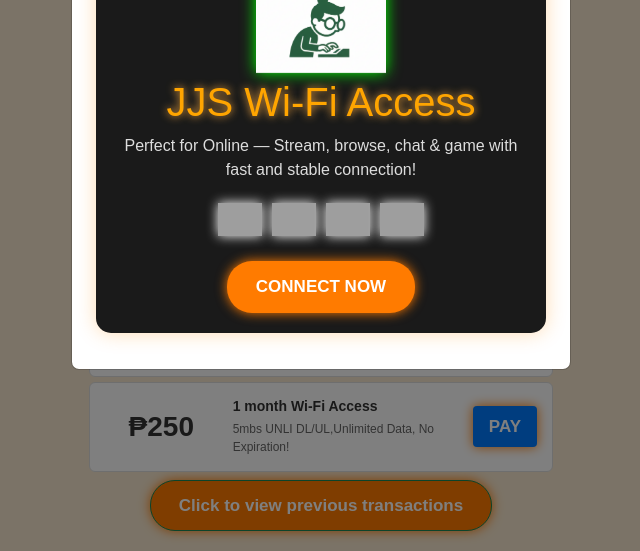
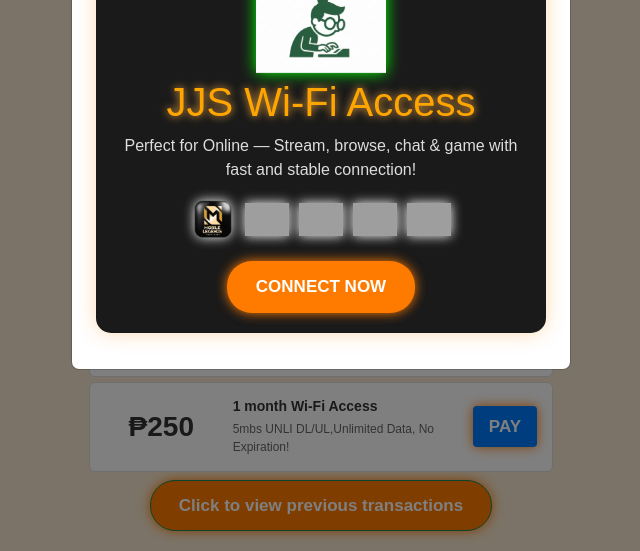
Before and after one commit to Jessieraysofjoy/JJS, a plain HTML site: page index.html in a window 1280 px wide. Shown: the part 249-800 px from the top of the page, without its empty margins (319-959 px from the left). Drawn offline with nearby package versions, Linux system fonts and the light colour scheme; some packages are replaced by stand-ins of ours; grey boxes are pictures that could not be loaded; a script that the page names is missing.

Commit message:
Update index.html

```diff
--- a/index.html
+++ b/index.html
@@ -243,7 +243,7 @@
 
      <div class="icons">
     <!-- SOCMED ICONS -->
-
+    <img src="mlbb icon.webp" alt="gaming">
     <img src="https://cdn-icons-png.flaticon.com/512/733/733547.png" alt="Facebook">
     <img src="https://cdn-icons-png.flaticon.com/512/2111/2111463.png" alt="Instagram">
     <img src="https://cdn-icons-png.flaticon.com/512/3046/3046121.png" alt="TikTok">
```
